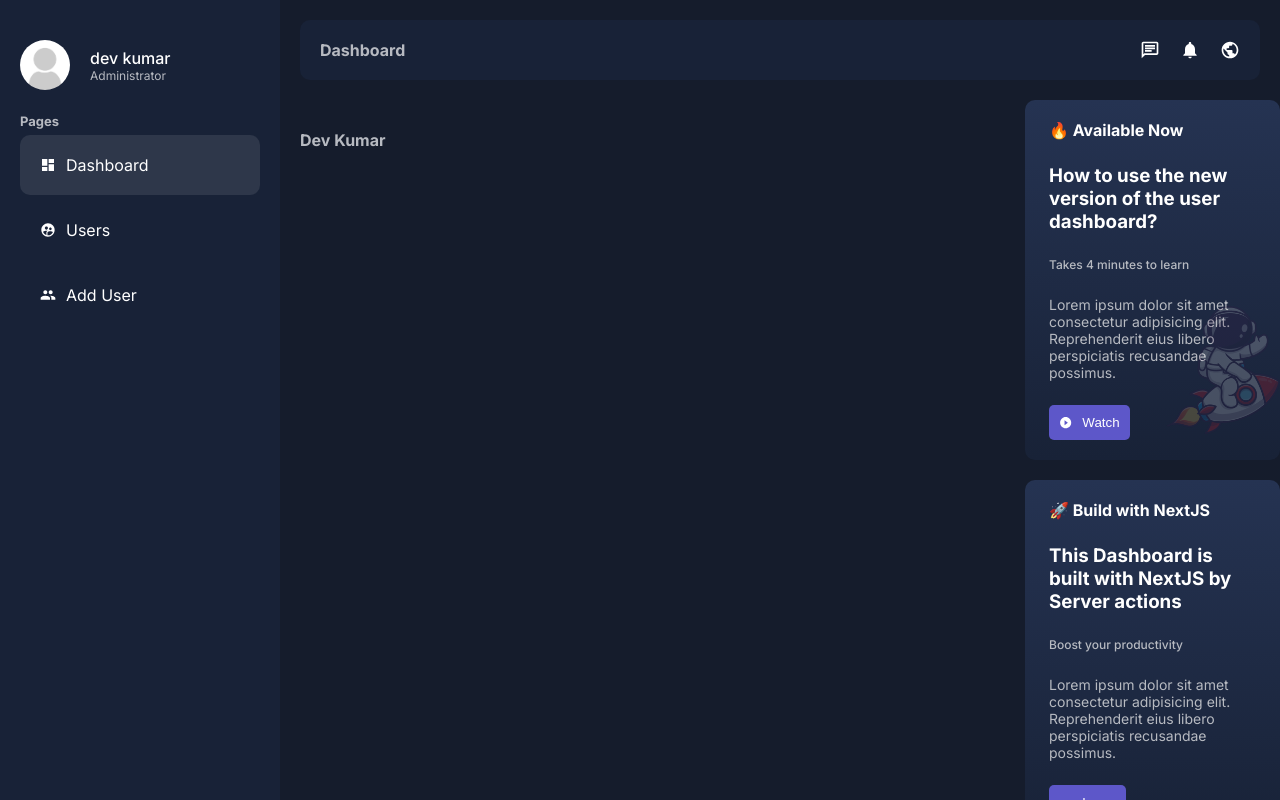
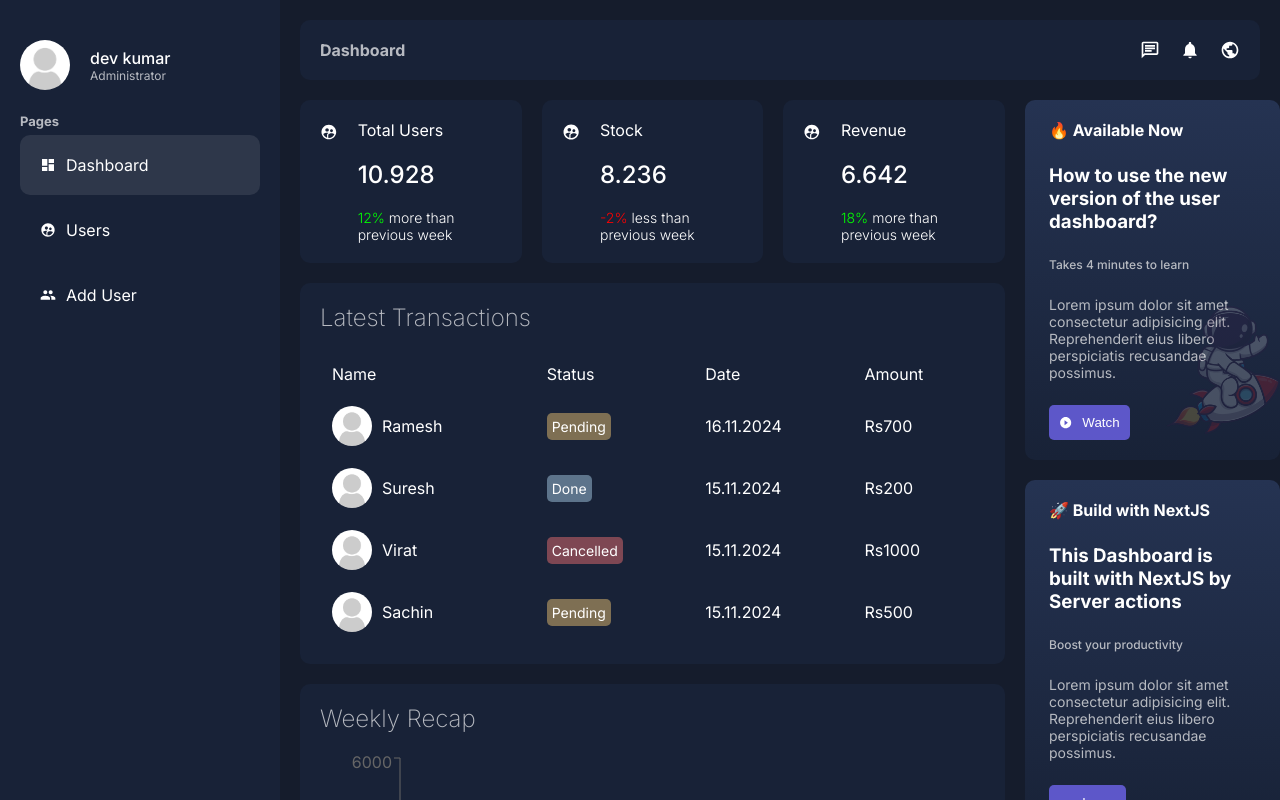
Before and after one commit to DevDK12/user-dashboard, a Next.js app: page /dashboard in a window 1280 px wide. Shown: the top 800 px of the page. Built offline with nearby package versions, Linux system fonts and the light colour scheme.

Commit message:
Implemented Dashboard page

```diff
--- a/app/dashboard/page.jsx
+++ b/app/dashboard/page.jsx
@@ -1,5 +1,39 @@
+import Card from "../ui/dashboard/card/card";
+import Chart from "../ui/dashboard/chart/chart";
 import styles from "../ui/dashboard/dashboard.module.css";
 import Rightbar from "../ui/dashboard/rightbar/rightbar";
+import Transactions from "../ui/dashboard/transactions/transactions";
+
+
+
+
+
+
+// DUMMY DATA
+
+export const cards = [
+  {
+    id: 1,
+    title: "Total Users",
+    number: 10.928,
+    change: 12,
+  },
+  {
+    id: 2,
+    title: "Stock",
+    number: 8.236,
+    change: -2,
+  },
+  {
+    id: 3,
+    title: "Revenue",
+    number: 6.642,
+    change: 18,
+  },
+];
+
+
+
 
 
 
@@ -10,7 +44,12 @@
     <div className={styles.wrapper}>
       <div className={styles.main}>
         <div className={styles.cards}>
+          {cards.map((item) => (
+            <Card item={item} key={item.id} />
+          ))}
         </div>
+        <Transactions />
+        <Chart />
       </div>
       <div className={styles.side}>
         <Rightbar />
--- /dev/null
+++ b/app/ui/dashboard/card/card.jsx
@@ -0,0 +1,22 @@
+import { MdSupervisedUserCircle } from "react-icons/md";
+import styles from "./card.module.css";
+
+const Card = ({ item }) => {
+  return (
+    <div className={styles.container}>
+      <MdSupervisedUserCircle size={24} />
+      <div className={styles.texts}>
+        <span className={styles.title}>{item.title}</span>
+        <span className={styles.number}>{item.number}</span>
+        <span className={styles.detail}>
+          <span className={item.change > 0 ? styles.positive : styles.negative}>
+            {item.change}%
+          </span>{" "}
+          {item.change > 0 ? "more" : "less"} than previous week
+        </span>
+      </div>
+    </div>
+  );
+};
+
+export default Card;
--- /dev/null
+++ b/app/ui/dashboard/card/card.module.css
@@ -0,0 +1,37 @@
+.container {
+  background-color: var(--bgSoft);
+  padding: 20px;
+  border-radius: 10px;
+  display: flex;
+  gap: 20px;
+  cursor: pointer;
+  width: 100%;
+}
+
+.container:hover{
+  background-color: #2e374a;
+}
+
+.texts {
+  display: flex;
+  flex-direction: column;
+  gap: 20px;
+}
+
+.number {
+  font-size: 24px;
+  font-weight: 500;
+}
+
+.detail {
+  font-size: 14px;
+  font-weight: 300;
+}
+
+.positive {
+  color: lime;
+}
+
+.negative {
+  color: red;
+}
--- /dev/null
+++ b/app/ui/dashboard/chart/chart.jsx
@@ -0,0 +1,79 @@
+"use client"
+
+import styles from './chart.module.css'
+import { LineChart, Line, XAxis, YAxis, Tooltip, Legend, ResponsiveContainer } from 'recharts';
+
+
+// DUMMY DATA
+
+const data = [
+  {
+    name: "Sun",
+    visit: 4000,
+    click: 2400,
+  },
+  {
+    name: "Mon",
+    visit: 3000,
+    click: 1398,
+  },
+  {
+    name: "Tue",
+    visit: 2000,
+    click: 3800,
+  },
+  {
+    name: "Wed",
+    visit: 2780,
+    click: 3908,
+  },
+  {
+    name: "Thu",
+    visit: 1890,
+    click: 4800,
+  },
+  {
+    name: "Fri",
+    visit: 2390,
+    click: 3800,
+  },
+  {
+    name: "Sat",
+    visit: 3490,
+    click: 4300,
+  },
+];
+
+
+
+
+const Chart = () => {
+
+  return (
+    <div className={styles.container}>
+      <h2 className={styles.title}>Weekly Recap</h2>
+      <ResponsiveContainer width="100%" height="90%">
+        <LineChart
+          width={500}
+          height={300}
+          data={data}
+          margin={{
+            top: 5,
+            right: 30,
+            left: 20,
+            bottom: 5,
+          }}
+        >
+          <XAxis dataKey="name" />
+          <YAxis />
+          <Tooltip contentStyle={{background:"#151c2c", border:"none"}}/>
+          <Legend />
+          <Line type="monotone" dataKey="visit" stroke="#8884d8" strokeDasharray="5 5" />
+          <Line type="monotone" dataKey="click" stroke="#82ca9d" strokeDasharray="3 4 5 2" />
+        </LineChart>
+      </ResponsiveContainer>
+    </div>
+  )
+}
+
+export default Chart
--- /dev/null
+++ b/app/ui/dashboard/chart/chart.module.css
@@ -0,0 +1,12 @@
+.container {
+  height: 450px;
+  background-color: var(--bgSoft);
+  padding: 20px;
+  border-radius: 10px;
+}
+
+.title{
+  font-weight: 200;
+  color: var(--textSoft);
+  margin-bottom: 20px;
+}
--- /dev/null
+++ b/app/ui/dashboard/transactions/transactions.jsx
@@ -0,0 +1,110 @@
+import Image from "next/image";
+import styles from "./transactions.module.css";
+
+
+
+const Transactions = () => {
+
+
+  return (
+    <div className={styles.container}>
+      <h2 className={styles.title}>Latest Transactions</h2>
+      <table className={styles.table}>
+        <thead>
+          <tr>
+            <td>Name</td>
+            <td>Status</td>
+            <td>Date</td>
+            <td>Amount</td>
+          </tr>
+        </thead>
+        <tbody>
+          <tr>
+            <td>
+              <div className={styles.user}>
+                <Image
+                  src="/noavatar.png"
+                  alt=""
+                  width={40}
+                  height={40}
+                  className={styles.userImage}
+                />
+                Ramesh
+              </div>
+            </td>
+            <td>
+              <span className={`${styles.status} ${styles.pending}`}>
+                Pending
+              </span>
+            </td>
+            <td>16.11.2024</td>
+            <td>Rs700</td>
+          </tr>
+          <tr>
+            <td>
+              <div className={styles.user}>
+                <Image
+                  src="/noavatar.png"
+                  alt=""
+                  width={40}
+                  height={40}
+                  className={styles.userImage}
+                />
+                Suresh
+              </div>
+            </td>
+            <td>
+              <span className={`${styles.status} ${styles.done}`}>Done</span>
+            </td>
+            <td>15.11.2024</td>
+            <td>Rs200</td>
+          </tr>
+          <tr>
+            <td>
+              <div className={styles.user}>
+                <Image
+                  src="/noavatar.png"
+                  alt=""
+                  width={40}
+                  height={40}
+                  className={styles.userImage}
+                />
+                Virat
+              </div>
+            </td>
+            <td>
+              <span className={`${styles.status} ${styles.cancelled}`}>
+                Cancelled
+              </span>
+            </td>
+            <td>15.11.2024</td>
+            <td>Rs1000</td>
+          </tr>
+          <tr>
+            <td>
+              <div className={styles.user}>
+                <Image
+                  src="/noavatar.png"
+                  alt=""
+                  width={40}
+                  height={40}
+                  className={styles.userImage}
+                />
+                Sachin
+              </div>
+            </td>
+            <td>
+              <span className={`${styles.status} ${styles.pending}`}>
+                Pending
+              </span>
+            </td>
+            <td>15.11.2024</td>
+            <td>Rs500</td>
+          </tr>
+        </tbody>
+      </table>
+    </div>
+  );
+};
+
+export default Transactions;
--- /dev/null
+++ b/app/ui/dashboard/transactions/transactions.module.css
@@ -0,0 +1,49 @@
+.container{
+  background-color: var(--bgSoft);
+  padding: 20px;
+  border-radius:10px ;
+}
+
+.title{
+  margin-bottom: 20px;
+  font-weight: 200;
+  color: var(--textSoft);
+}
+
+.table{
+  width: 100%;
+}
+
+.table td{
+  padding: 10px;
+}
+
+.user{
+  display: flex;
+  gap: 10px;
+  align-items: center;
+}
+
+.userImage{
+  object-fit: cover;
+  border-radius: 50%;
+}
+
+.status{
+  border-radius: 5px;
+  padding: 5px;
+  font-size: 14px;
+  color: white;
+}
+
+.pending{
+  background-color: #f7cb7375;
+}
+
+.done{
+  background-color: #afd6ee75;
+}
+
+.cancelled{
+  background-color: #f7737375;
+}
```
